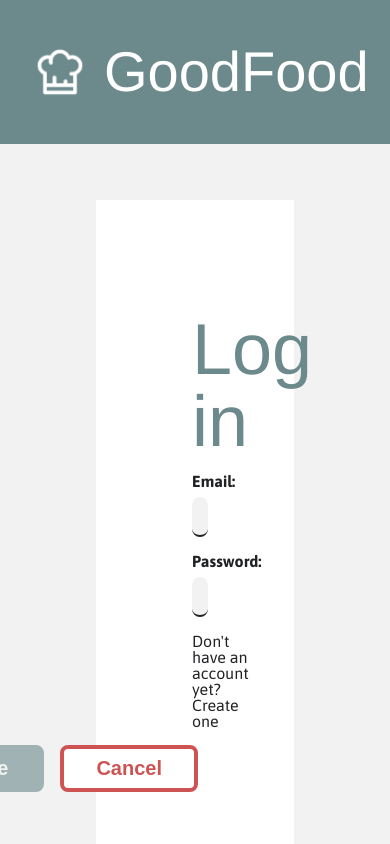
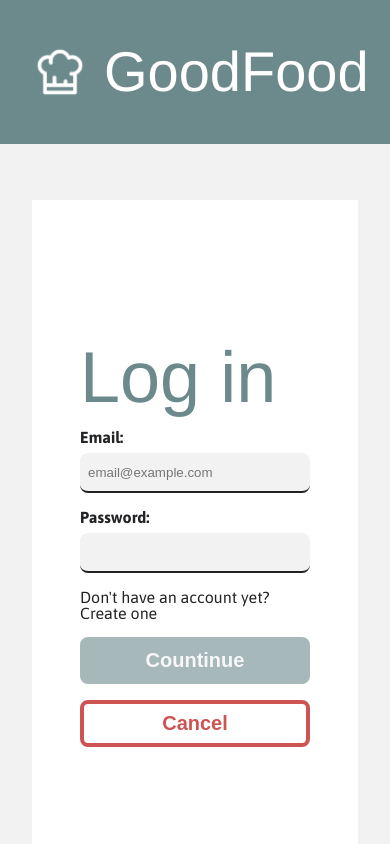
Before and after one commit to avilrod3004/Proyecto4_GoodFood, a React (Vite) app: page /login in a window 390 px wide. Shown: the top 844 px of the page. Built offline with nearby package versions, Linux system fonts and the light colour scheme; no server answers; grey boxes are pictures that could not be loaded; a web font is replaced by a local one.

Commit message:
responsive login

```diff
--- a/src/sass/views/_login.scss
+++ b/src/sass/views/_login.scss
@@ -168,15 +168,29 @@
 
   .ventana-login__formulario-login {
     width: 25rem;
-    @include padding(4rem, 4rem, 4rem, 4rem);
+    @include padding(1.5rem, 1.5rem, 1.5rem, 1.5rem);
+  }
+}
+
+@media (max-width: 645px) {
+  .fomulario-login__navegacion-login {
+    flex-direction: column;
+  }
+
+  .navegacion-login__submit, .navegacion-login__cancel {
+    width: 100%;
   }
 }
 
 @media (max-width: 540px) {
 
+  .login {
+    @include padding(3.5rem, 3.5rem, 2rem, 2rem);
+  }
+
   .login__ventana-login {
     width: 100%;
-    @include padding(2rem, 2rem, 2rem, 2rem);
+    @include padding(1.5rem, 1.5rem, 1.5rem, 1.5rem);
   }
 
   .ventana-login__formulario-login {
```
